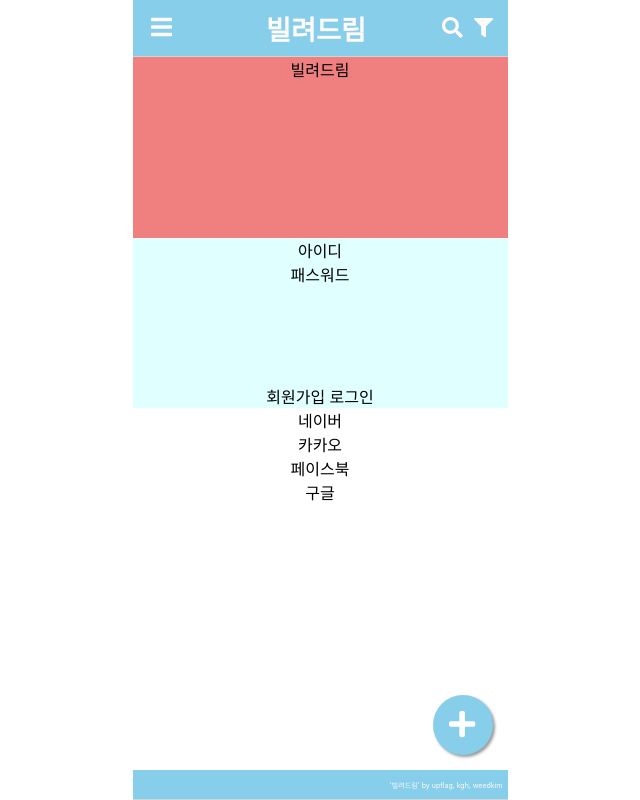
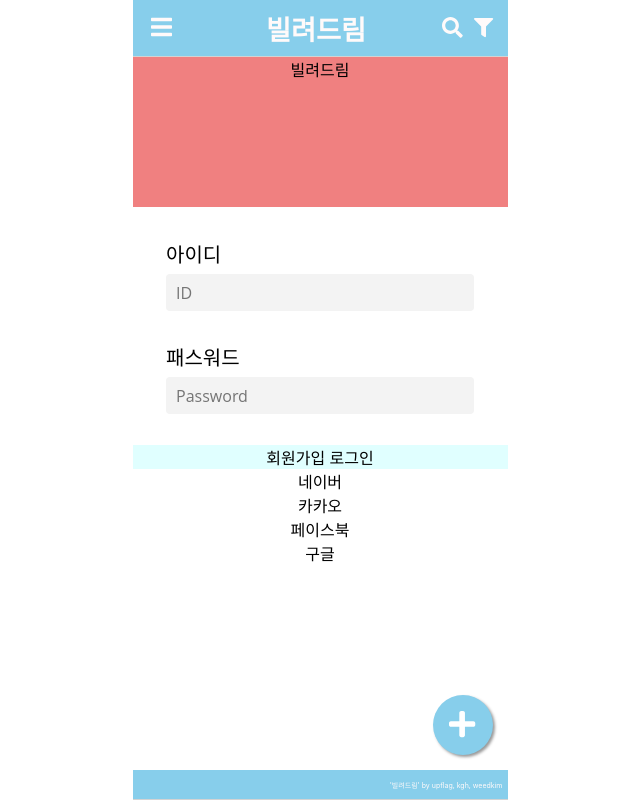
Before and after one commit to kgh3489/2021Hanium, a React (Create React App) app: page / in a window 1280 px wide. Shown: the whole page, without its empty margins (320-960 px from the left). Built offline with nearby package versions, Linux system fonts and the light colour scheme.

Commit message:
로그인 인풋박스

```diff
--- a/src/component/register_login/login.jsx
+++ b/src/component/register_login/login.jsx
@@ -10,9 +10,15 @@ const Login = (props) => {
             <div className={styles.banner}>
                 <span>빌려드림</span>
             </div>
-            <div className={styles.login_input}>
-                <span>아이디</span>
-                <span>패스워드</span>
+            <div className={styles.form}>
+                <div className={styles.form_group}>
+                    <label htmlFor="username">아이디</label>
+                    <input type="text" name="username" placeholder="ID" />
+                </div>
+                <div className={styles.form_group}>
+                    <label htmlFor="password">패스워드</label>
+                    <input type="password" name="password" placeholder="Password" />
+                </div>
             </div>
             <div className={styles.login_btn}>
                 회원가입 로그인
--- a/src/component/register_login/login.module.css
+++ b/src/component/register_login/login.module.css
@@ -10,21 +10,50 @@
     background-color: lightcoral;
     width: 100%;
     height: 50%;
+}
+
+.form {
+    margin-top: 2em;
     display: flex;
     flex-direction: column;
+    align-items: center;
 }
 
-.banner > span {
-    margin: 0 auto;
+.form_group {
+    display: flex;
+    flex-direction: column;
+    align-items: flex-start;
+    width: fit-content;
 }
 
-.login_input {
-    display: flex;
-    flex-direction: column;
-    background-color: lightcyan;
-    width: 100%;
-    height: 40%;
+label {
+    font-size: 20px;
 }
+
+input {
+    margin-top: 6px;
+    min-width: 18em;
+    height: 37px;
+    padding: 0px 10px;
+    font-size: 16px;
+    font-family: "Open Sans", sans-serif;
+    background-color: #f3f3f3;
+    border: 0;
+    border-radius: 4px;
+    margin-bottom: 31px;
+    transition: all 250ms ease-in-out;
+}
+
+input:hover {
+    background-color: #ffffff;
+    box-shadow: 0px 0px 14px 0.3px #0e81ce96;
+}
+
+input:focus {
+    outline: none;
+    box-shadow: 0px 0px 12px 0.8px #3474dbb2;
+}
+
 .login_btn {
     background-color: lightcyan;
     width: 100%;
```
